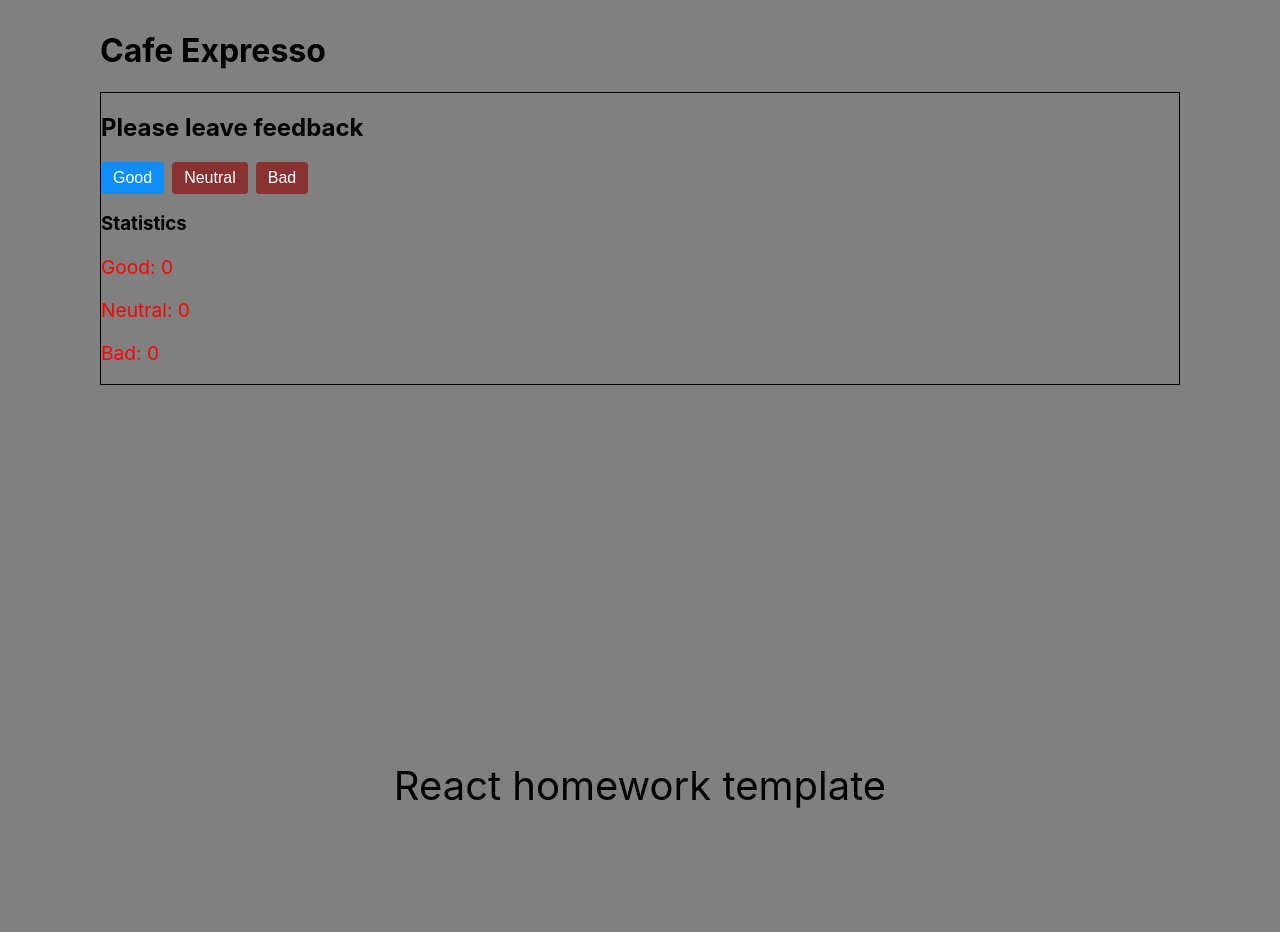
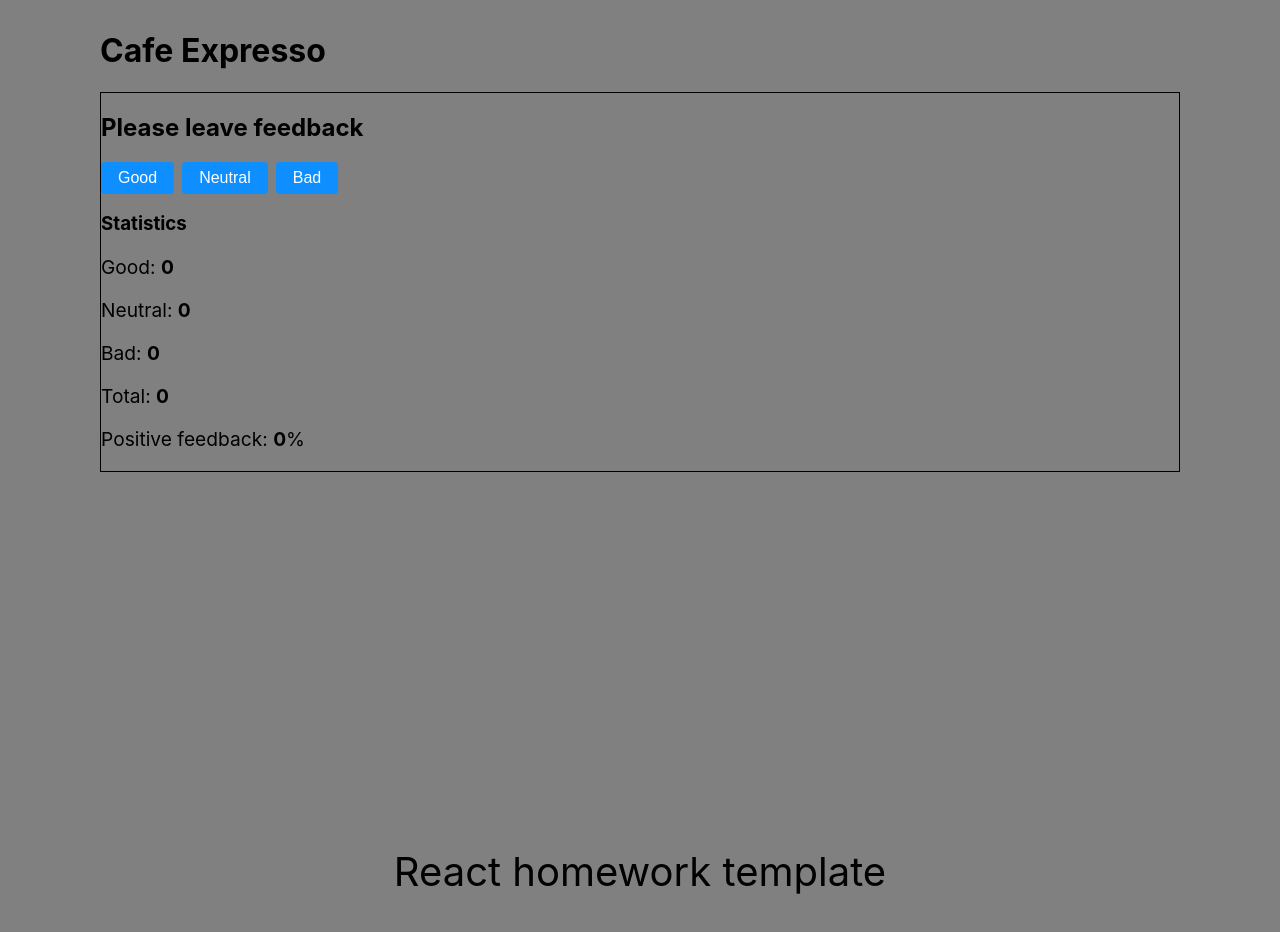
Before and after one commit to Seeker2025/my-react-hw-02-feedback, a React (Create React App) app: page / in a window 1280 px wide. Shown: the top 932 px of the page. Built offline with nearby package versions, Linux system fonts and the light colour scheme.

Commit message:
go react

```diff
--- a/src/components/CafeStatistics/CafeStatistics.jsx
+++ b/src/components/CafeStatistics/CafeStatistics.jsx
@@ -4,9 +4,9 @@ import { StatisticsComp, ButtonBlock } from './CafeStatistics.styled';
 
 export class CafeStatistics extends Component{
     state = {
-            good:    0,
-            neutral: 0,
-            bad:     0,
+            good:   0,
+            neutral:0,
+            bad:    0,
             }
 
    handleBtn = e => {
@@ -20,8 +20,23 @@ export class CafeStatistics extends Component{
   };
 
 
+
+  countTotalFeedback = () =>{
+      return Object.values(this.state).reduce((acc, itm)=>(acc += itm), 0);
+    }
+  countPositiveFeedbackPercentage = () => {
+    const res = ((this.state.good / this.countTotalFeedback())  * 100)
+    return res ? res : 0;
+
+  }
+
+
     render(){
         const{ good, neutral, bad } = this.state;
+        const total =  this.countTotalFeedback();
+        let persent = this.countPositiveFeedbackPercentage().toFixed();
+       console.log(!persent);
+
         return (
             <StatisticsComp>
                 <h2>Please leave feedback</h2>
@@ -31,9 +46,11 @@ export class CafeStatistics extends Component{
                 <button type="button" onClick={this.handleBtn}>Bad</button>
                 </ButtonBlock>
                 <h3>Statistics</h3>
-                <p>Good:    {good}</p>
-                <p>Neutral: {neutral}</p>
-                <p>Bad:     {bad}</p>
+                <p>Good: <span>{good}                </span></p>
+                <p>Neutral: <span>{neutral}          </span></p>
+                <p>Bad: <span>{bad}                  </span></p>
+                <p>Total: <span>{total}              </span></p>
+                <p>Positive feedback: <span>{ persent }</span>%</p>
             </StatisticsComp>
 
         )
--- a/src/components/CafeStatistics/CafeStatistics.styled.jsx
+++ b/src/components/CafeStatistics/CafeStatistics.styled.jsx
@@ -4,15 +4,14 @@ export const ButtonBlock = styled.div `
     button{
     color: #fff;
     font-size: 1em;
-    padding: 7px 12px;
+    padding: 7px 17px;
     background-color: rgb(14, 142, 255);
     border-radius: 4px;
     border: none;
     }
     button:not(:first-child) {
     margin-left: 8px;
-    background-color: #893131;
-  }
+    }
 `;
 
 export const StatisticsComp = styled.div`
@@ -20,8 +19,12 @@ export const StatisticsComp = styled.div`
    border: 1px solid black;
 
    p{
-    color: red;
+    color: #000000;
     font-size: 1.2em;
    }
 
+   p span{
+    font-weight: bold;
+   }
+
 `;
--- a/src/index.css
+++ b/src/index.css
@@ -23,9 +23,5 @@ code {
   background-color: rgb(14, 142, 255);
   border-radius: 4px;
   border: none;
-} */
-
-button:not(:first-child){
-  /* background-color: rgb(255, 122, 14); */
-  margin-left: 6px;
 }
+*/
```
